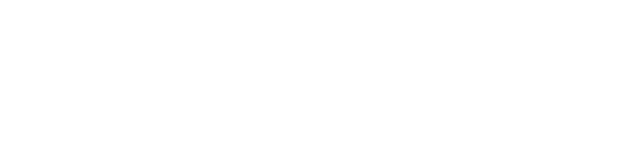
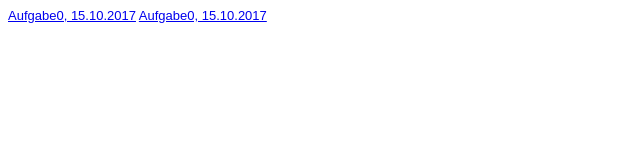
Before and after one commit to LucasMaurice92/EIA2, a plain HTML site: page Steckbrief/steckbrief.htm in a window 1280 px wide. Shown: the whole page, without its empty margins (0-640 px from the left). Drawn offline with Linux system fonts and the light colour scheme.

Commit message:
Update steckbrief.htm
Verlinkung der Aufgaben

```diff
--- a/Steckbrief/steckbrief.htm
+++ b/Steckbrief/steckbrief.htm
@@ -13,5 +13,7 @@ body {
 </head>
 <body>
 	<!-- Hier die Links zu den gelösten Aufgaben einstellen, aktuelle oben, alte stehen lassen! Format: Aufgabenbezeichnung, Datum -->
+	<a href="https://github.com/LucasMaurice92/EIA2/blob/master/E00/miniseite.html" target="_blank">Aufgabe0, 15.10.2017</a>
+	<a href="https://github.com/LucasMaurice92/EIA2/blob/master/E01/E01.html" target="_blank">Aufgabe0, 15.10.2017</a>
 </body>
 </html>
```
